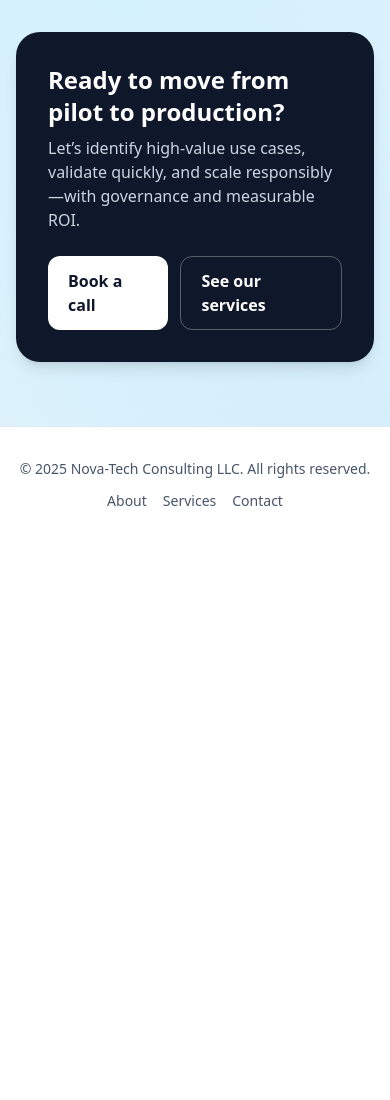
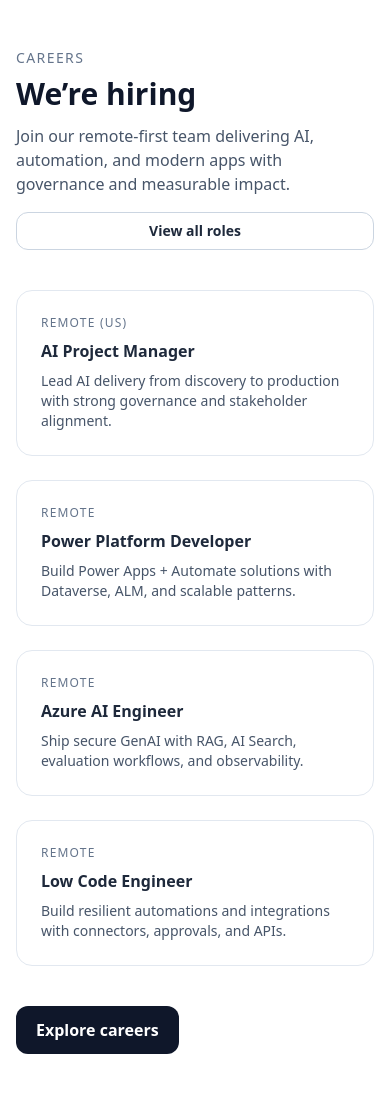
Before and after one commit to Nova-TechConsulting/MyWebsite, a plain HTML site: page index.html in a window 390 px wide. Shown: the part 5960-7060 px from the top of the page. Before the commit the page ends 6503 px from the top, so only its background shows below. Drawn offline with nearby package versions, Linux system fonts and the light colour scheme.

Commit message:
Update index.html

```diff
--- a/index.html
+++ b/index.html
@@ -40,6 +40,7 @@
         <a data-nav href="industries.html">Industries</a>
         <a data-nav href="approach.html">Approach</a>
         <a data-nav href="about.html">About</a>
+        <a data-nav href="careers.html">Careers</a>
         <a data-nav href="contact.html" class="inline-flex items-center rounded-xl border border-slate-300 px-3 py-2 hover:border-sky-600 hover:text-sky-600">Contact</a>
       </nav>
       <button id="menuBtn" class="md:hidden inline-flex items-center justify-center p-2 rounded-lg border border-slate-300" aria-label="Open menu">☰</button>
@@ -50,6 +51,7 @@
         <a data-nav href="industries.html" class="py-2">Industries</a>
         <a data-nav href="approach.html" class="py-2">Approach</a>
         <a data-nav href="about.html" class="py-2">About</a>
+        <a data-nav href="careers.html" class="py-2">Careers</a>
         <a data-nav href="contact.html" class="py-2 font-medium text-sky-700">Contact</a>
       </div>
     </div>
@@ -374,6 +376,56 @@
     </div>
   </section>
 
+  <!-- Careers preview -->
+  <section class="bg-white py-20">
+    <div class="mx-auto max-w-7xl px-4 sm:px-6 lg:px-8">
+      <div class="flex flex-col md:flex-row md:items-end md:justify-between gap-4">
+        <div class="max-w-3xl">
+          <p class="text-sm uppercase tracking-widest text-slate-500">Careers</p>
+          <h2 class="mt-2 text-3xl font-bold text-slate-900">We’re hiring</h2>
+          <p class="mt-3 text-slate-600">
+            Join our remote-first team delivering AI, automation, and modern apps with governance and measurable impact.
+          </p>
+        </div>
+        <a href="careers.html" class="inline-flex items-center justify-center rounded-xl border border-slate-300 px-4 py-2 text-sm font-semibold hover:border-sky-600 hover:text-sky-600">
+          View all roles
+        </a>
+      </div>
+
+      <div class="mt-10 grid gap-6 sm:grid-cols-2 lg:grid-cols-4">
+        <a href="careers.html#open-roles" class="card rounded-2xl border border-slate-200 p-6 bg-white block">
+          <div class="text-xs font-medium uppercase tracking-widest text-slate-500">Remote (US)</div>
+          <h3 class="mt-2 font-semibold">AI Project Manager</h3>
+          <p class="mt-2 text-sm text-slate-600">Lead AI delivery from discovery to production with strong governance and stakeholder alignment.</p>
+        </a>
+
+        <a href="careers.html#open-roles" class="card rounded-2xl border border-slate-200 p-6 bg-white block">
+          <div class="text-xs font-medium uppercase tracking-widest text-slate-500">Remote</div>
+          <h3 class="mt-2 font-semibold">Power Platform Developer</h3>
+          <p class="mt-2 text-sm text-slate-600">Build Power Apps + Automate solutions with Dataverse, ALM, and scalable patterns.</p>
+        </a>
+
+        <a href="careers.html#open-roles" class="card rounded-2xl border border-slate-200 p-6 bg-white block">
+          <div class="text-xs font-medium uppercase tracking-widest text-slate-500">Remote</div>
+          <h3 class="mt-2 font-semibold">Azure AI Engineer</h3>
+          <p class="mt-2 text-sm text-slate-600">Ship secure GenAI with RAG, AI Search, evaluation workflows, and observability.</p>
+        </a>
+
+        <a href="careers.html#open-roles" class="card rounded-2xl border border-slate-200 p-6 bg-white block">
+          <div class="text-xs font-medium uppercase tracking-widest text-slate-500">Remote</div>
+          <h3 class="mt-2 font-semibold">Low Code Engineer</h3>
+          <p class="mt-2 text-sm text-slate-600">Build resilient automations and integrations with connectors, approvals, and APIs.</p>
+        </a>
+      </div>
+
+      <div class="mt-10">
+        <a href="careers.html" class="inline-flex items-center justify-center rounded-xl bg-slate-900 text-white px-5 py-3 font-semibold hover:bg-slate-800">
+          Explore careers
+        </a>
+      </div>
+    </div>
+  </section>
+
   <!-- CTA band -->
   <section class="cta-gradient py-16">
     <div class="mx-auto max-w-7xl px-4 sm:px-6 lg:px-8">
@@ -397,6 +449,7 @@
       <nav class="flex items-center gap-4">
         <a href="about.html" class="hover:text-slate-900">About</a>
         <a href="services.html" class="hover:text-slate-900">Services</a>
+        <a href="careers.html" class="hover:text-slate-900">Careers</a>
         <a href="contact.html" class="hover:text-slate-900">Contact</a>
       </nav>
     </div>
```
